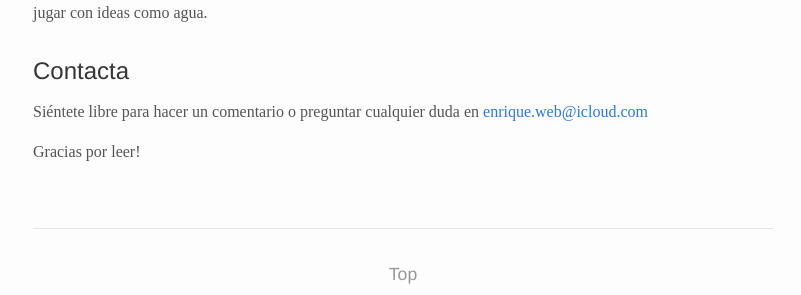
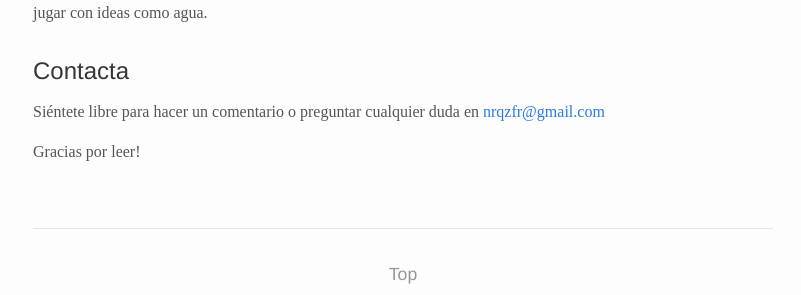
Before and after one commit to enrique-zafra/enrique-zafra, a Jekyll site: the page built from about.md, in a window 1280 px wide. Shown: the part 889-1184 px from the top of the page, without its empty margins (237-1038 px from the left). Built offline with Jekyll 4.4.1, drawn with Linux system fonts in a browser that asks for light colours.

Commit message:
Update _config.yml

```diff
--- a/_config.yml
+++ b/_config.yml
@@ -1,7 +1,7 @@
 title: Enrique Zafra
 author:
   name: Enrique Zafra
-  email: enrique.web@icloud.com
+  email: nrqzfr@gmail.com
 description: > # this means to ignore newlines until "show_excerpts:"
   Reflexiones y meditaciones personales en forma de poesía sobre no dualidad, taoísmo, mística cristiana
   advaita vedanta, sufismo, budismo. La inspiración la encuentro en autores como Nisargadatta Maharaj, Ramana Maharsi,
@@ -64,5 +64,7 @@ plugins:
 paginate: 10
 paginate_path: posts/page:num/
 
+google_analytics: UA-154724585-1
+
 # Excludes
 exclude: [ CODE_OF_CONDUCT.md, Gemfile, Gemfile.lock, History.markdown, minima.gemspec, LICENSE.txt, README.md, screenshot.png ]
```
